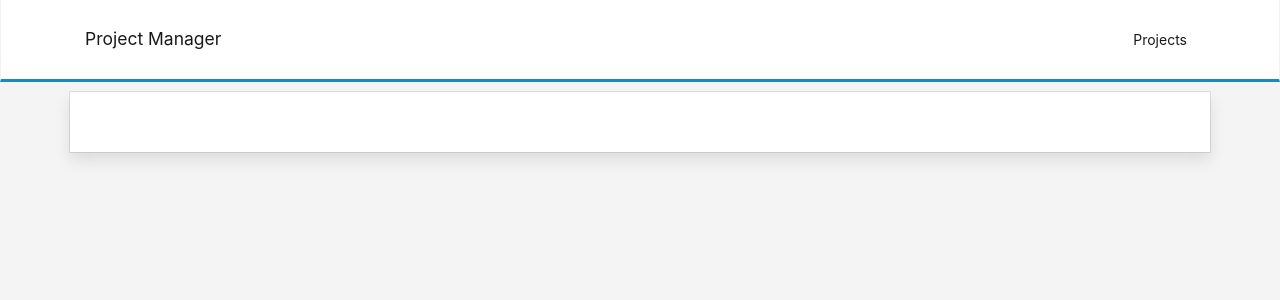
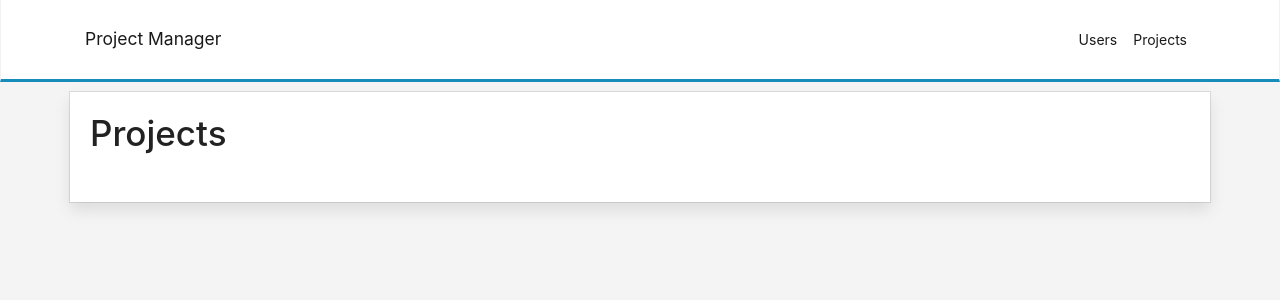
Before and after one commit to webtraining-zone/curso-profesional-lumen-react-frontend, a React (Create React App) app: page /projects in a window 1280 px wide. Shown: the top 300 px of the page. Built offline with nearby package versions, Linux system fonts and the light colour scheme.

Commit message:
Agregar ejemplo de uso de link to

```diff
--- a/src/components/common/header/Header.js
+++ b/src/components/common/header/Header.js
@@ -1,4 +1,5 @@
 import React from 'react';
+import {Link} from 'react-router-dom';
 
 class Header extends React.Component {
   render() {
@@ -7,7 +8,7 @@ class Header extends React.Component {
         <header>
           <nav className="navbar navbar-expand-lg navbar-light bg-light">
             <div className="container">
-              <a className="navbar-brand" href="#">Project Manager</a>
+              <Link className="navbar-brand" to={'/'}>Project Manager</Link>
               <button className="navbar-toggler" type="button"
                       data-toggle="collapse" data-target="#navbarRight"
                       aria-controls="navbarRight" aria-expanded="false"
@@ -18,8 +19,12 @@ class Header extends React.Component {
               <div className="collapse navbar-collapse" id="navbarRight">
                 <ul className="navbar-nav ml-auto">
                   <li className="nav-item active">
-                    <a className="nav-link" href="#">Projects<span
-                        className="sr-only">(current)</span></a>
+                    <Link className="nav-link" to={'/users'}>Users<span
+                        className="sr-only">(current)</span></Link>
+                  </li>
+
+                  <li className="nav-item active">
+                    <Link className="nav-link" to={'/projects'}>Projects</Link>
                   </li>
 
                 </ul>
--- /dev/null
+++ b/src/components/projects/ProjectsIndex.js
@@ -0,0 +1,13 @@
+import React from 'react';
+
+class ProjectsIndex extends React.Component {
+  render() {
+    return (
+        <div>
+          <h1>Projects</h1>
+        </div>
+    );
+  }
+}
+
+export default ProjectsIndex;
--- /dev/null
+++ b/src/components/projects/routing/ProjectsRouting.js
@@ -0,0 +1,11 @@
+import React from 'react';
+import {Switch, Route} from 'react-router-dom';
+import ProjectsIndex from './../ProjectsIndex';
+
+const ProjectsRouting = () => (
+    <Switch>
+      <Route exact path='/projects' component={ProjectsIndex}/>
+    </Switch>
+);
+
+export default ProjectsRouting;
--- a/src/routing/Router.js
+++ b/src/routing/Router.js
@@ -3,6 +3,7 @@ import {BrowserRouter, Route, Switch} from 'react-router-dom';
 import HomeIndex from './../components/home/HomeIndex';
 import UsersRouting from './../components/users/routing/UsersRouting';
 import Header from './../components/common/header/Header';
+import ProjectsRouting from '../components/projects/routing/ProjectsRouting';
 
 const Router = () => {
   return (
@@ -13,6 +14,7 @@ const Router = () => {
             <Switch>
               <Route exact path="/" component={HomeIndex}/>
               <Route path="/users" component={UsersRouting}/>
+              <Route path="/projects" component={ProjectsRouting}/>
             </Switch>
           </div>
         </div>
```
